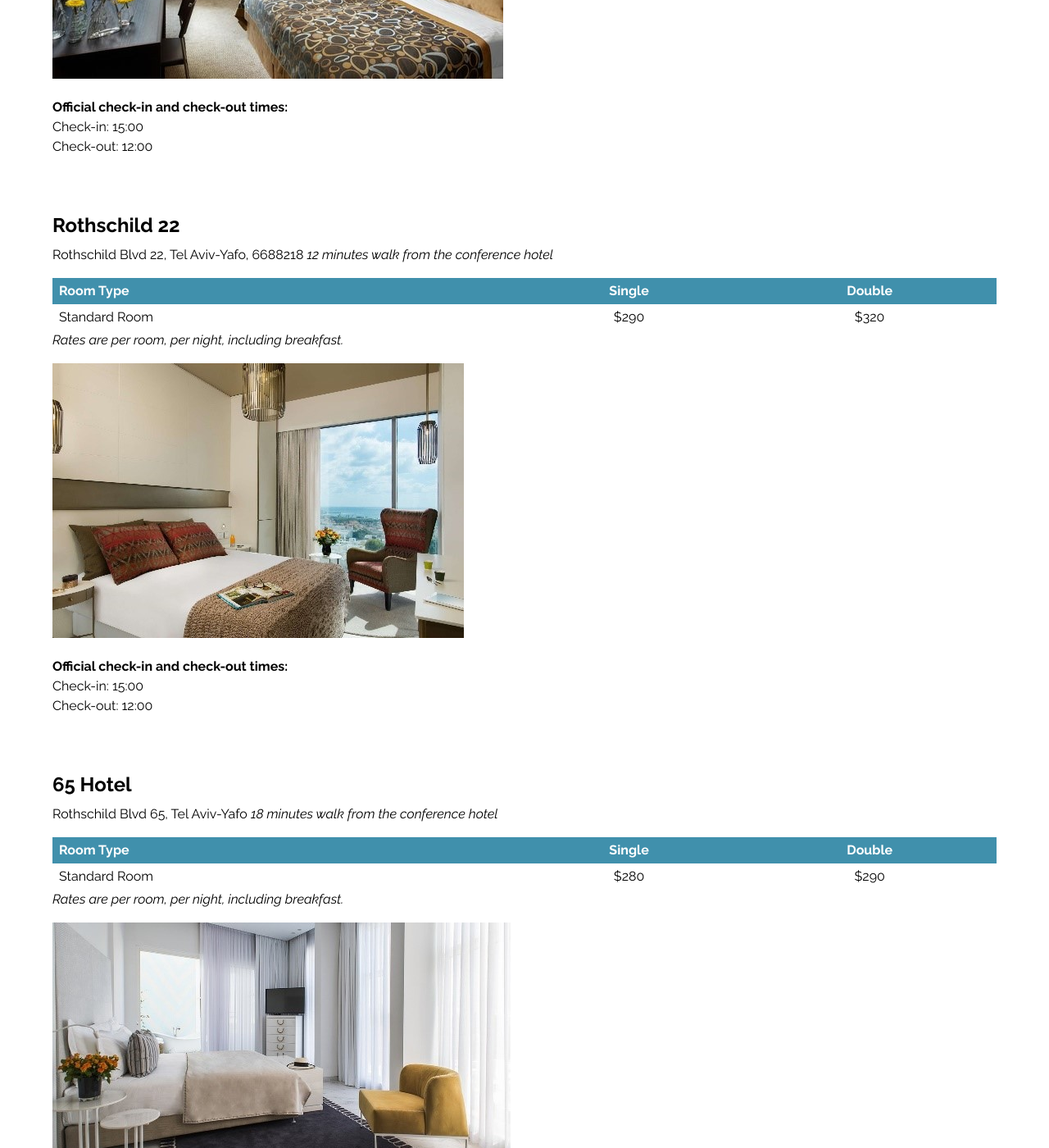
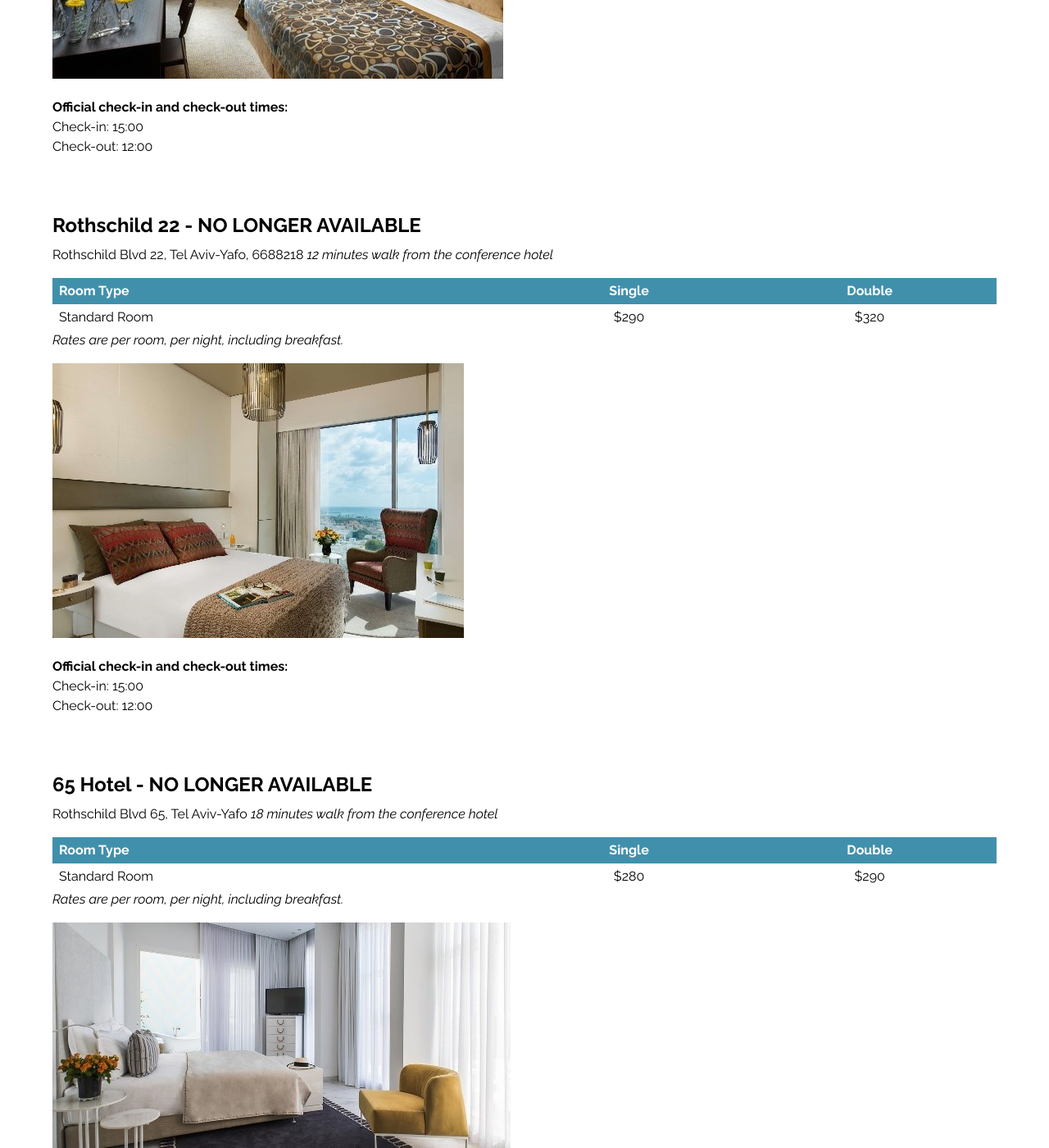
Before and after one commit to OWASP/AppSecTLV2019, a Jekyll site: the page built from telaviv/hotels.md, in a window 1280 px wide and 1400 px high, scrolled down 1760 px. Shown: the whole window at 82% size. Built offline with Jekyll 4.4.1, drawn with Linux system fonts in a browser that asks for light colours.

Commit message:
edited no vacants hotels, Target registeration, call for innovation

```diff
--- a/index.html
+++ b/index.html
@@ -9,6 +9,7 @@
 		<h1>Community of Innovation</h1>
 		<h3>26<sub>th</sub> - 30<sub>th</sub> of May, 2019</h3>
 		<h3><a href="/registration/">Registration is now open</a> and so is Round 2 of the <a href="https://owasp.submittable.com/submit/132865/global-appsec-tel-aviv-2019-call-for-papers" target="_blank">Call for Papers</a>!</h3>
+		<h3><a href="/program/innovation-fair">Call for Innovation</a>!</h3>
 	</div>
 
 </div>
--- a/telaviv/hotels.md
+++ b/telaviv/hotels.md
@@ -54,7 +54,7 @@
 
 </section>
 <section markdown="1">
-### Rothschild 22
+### Rothschild 22 - NO LONGER AVAILABLE
 Rothschild Blvd 22, Tel Aviv-Yafo, 6688218
 *12 minutes walk from the conference hotel*
 
@@ -72,7 +72,7 @@
 
 </section>
 <section markdown="1">
-### 65 Hotel
+### 65 Hotel - NO LONGER AVAILABLE
 Rothschild Blvd 65, Tel Aviv-Yafo
 *18 minutes walk from the conference hotel*
 
```
Also changed, not shown: registration/index.md (+2 -0 lines).
